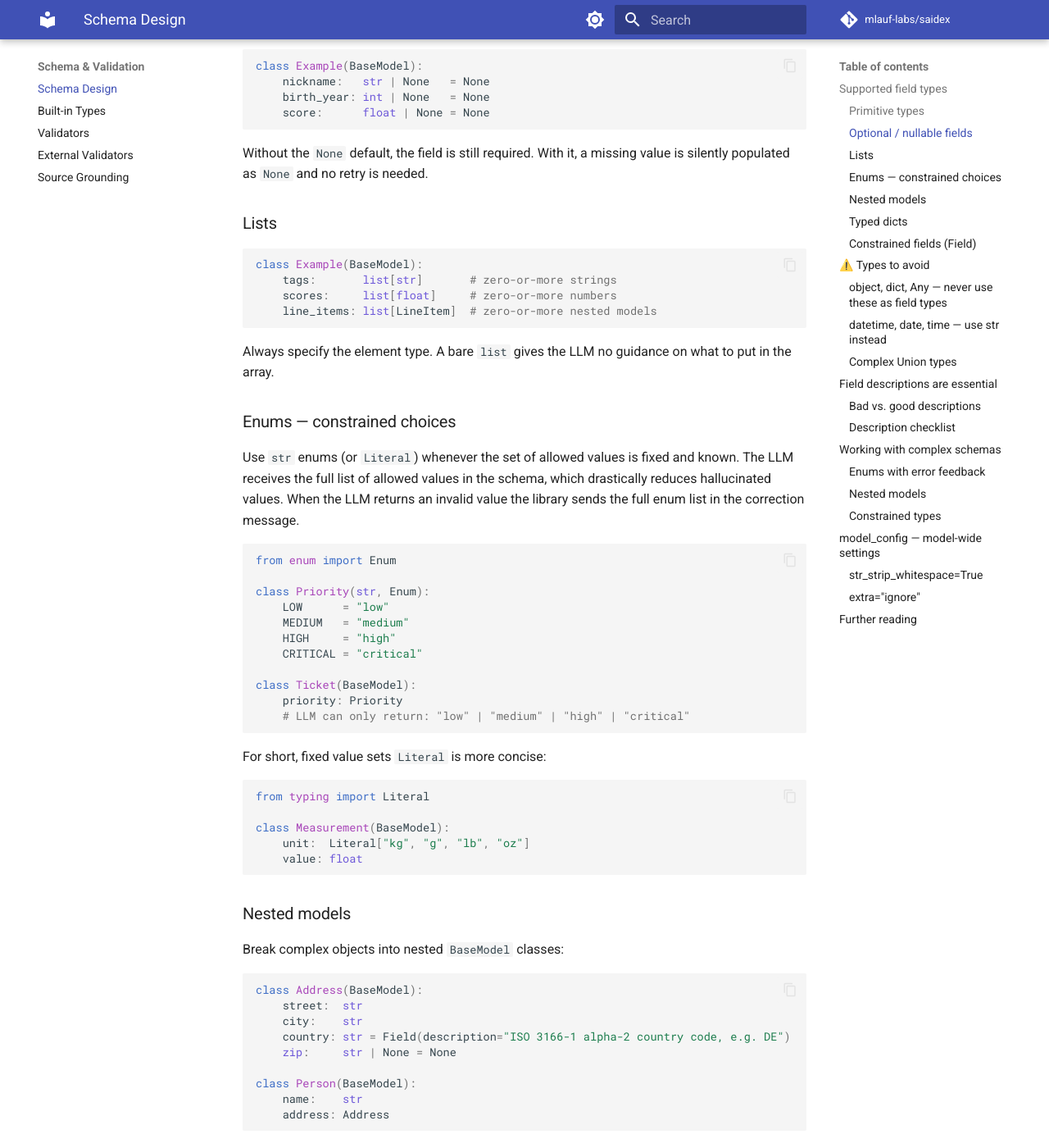
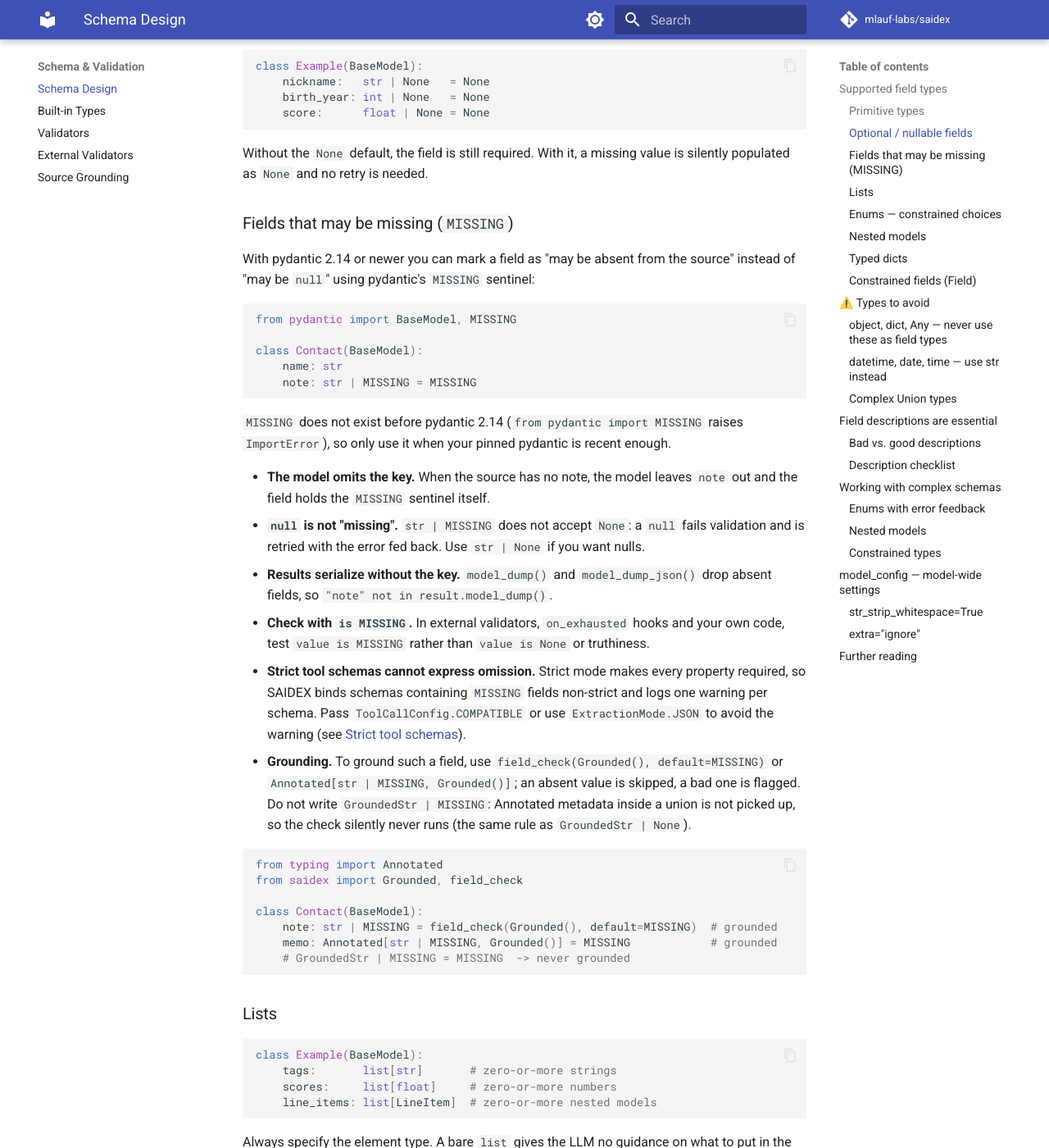
Before and after one commit to mlauf-labs/SAIDEX, an MkDocs documentation site: the page built from docs/schema-design.md, in a window 1280 px wide and 1400 px high, scrolled down 748 px. Shown: the whole window at 82% size. Built offline with MkDocs 1.6.1 and Material for MkDocs 9.7.7, drawn with Linux system fonts in a browser that asks for light colours; a script that is not in the unit is left out; comment, search, counter and statistics services are not loaded; the version menu is left out.

Commit message:
docs(schema-design): document optional fields with pydantic's MISSING sentinel

````diff
--- a/context7.json
+++ b/context7.json
@@ -22,7 +22,8 @@
     "When an extraction fails, stats.last_candidate holds the most recent schema-valid instance rejected by grounding or the external validator (a list for extract_data_list), and stats.last_rejection the retry-level FieldIssues that rejected it; both are empty on a clean success (a run salvaged by on_exhausted keeps them) and the candidate may contain PII",
     "To keep a partial result when retries run out, pass on_exhausted=fn to any extract_data*/agent function; fn(last_candidate, last_rejection) returns the instance to keep (a list for extract_data_list) or None — the run then succeeds with stats.salvaged=True; the hook gets a copy and its result is re-validated against the schema only (a list hook must return item schema instances); use saidex.issue_item_index(issue, list_field) to map issue paths like 'items -> 3 -> quote' to item indexes",
     "When stats.failure_reason is 'llm_error', stats.llm_error_kind (saidex.ModelErrorKind: rate_limit, timeout, connection, server_error, authentication, permission_denied, invalid_request, not_found, context_overflow, other) says why, provider-independently; saidex.classify_model_error(exc) does the same mapping for your own handling",
-    "Pass reasoning_escalation=['low', 'medium', 'high'] (or True for the model profile's levels) to any extract_data*/agent function to bind reasoning_effort per attempt, escalating on each retry; the fallback model only escalates with fallback_reasoning_escalation; stats.reasoning_effort and ValidatorContext.reasoning_effort show the level; needs an integration that accepts reasoning_effort (ChatOpenAI, recent ChatAnthropic; not ChatOllama) or the run fails with llm_error_kind invalid_request"
+    "Pass reasoning_escalation=['low', 'medium', 'high'] (or True for the model profile's levels) to any extract_data*/agent function to bind reasoning_effort per attempt, escalating on each retry; the fallback model only escalates with fallback_reasoning_escalation; stats.reasoning_effort and ValidatorContext.reasoning_effort show the level; needs an integration that accepts reasoning_effort (ChatOpenAI, recent ChatAnthropic; not ChatOllama) or the run fails with llm_error_kind invalid_request",
+    "Use field: X | MISSING = MISSING (pydantic >= 2.14) for values that may be absent from the source; the model omits the key (null is rejected) and results drop it on dump; put Grounded() via field_check(...) or Annotated[X | MISSING, Grounded()], not GroundedStr | MISSING"
   ],
   "previousVersions": [
     {
--- a/docs/schema-design.md
+++ b/docs/schema-design.md
@@ -37,6 +37,49 @@ class Example(BaseModel):
 
 Without the `None` default, the field is still required.  With it, a missing
 value is silently populated as `None` and no retry is needed.
+
+### Fields that may be missing (`MISSING`)
+
+With pydantic 2.14 or newer you can mark a field as "may be absent from the source"
+instead of "may be `null`" using pydantic's `MISSING` sentinel:
+
+```python
+from pydantic import BaseModel, MISSING
+
+class Contact(BaseModel):
+    name: str
+    note: str | MISSING = MISSING
+```
+
+`MISSING` does not exist before pydantic 2.14 (`from pydantic import MISSING` raises
+`ImportError`), so only use it when your pinned pydantic is recent enough.
+
+- **The model omits the key.** When the source has no note, the model leaves `note` out
+  and the field holds the `MISSING` sentinel itself.
+- **`null` is not "missing".** `str | MISSING` does not accept `None`: a `null` fails
+  validation and is retried with the error fed back. Use `str | None` if you want nulls.
+- **Results serialize without the key.** `model_dump()` and `model_dump_json()` drop
+  absent fields, so `"note" not in result.model_dump()`.
+- **Check with `is MISSING`.** In external validators, `on_exhausted` hooks and your own
+  code, test `value is MISSING` rather than `value is None` or truthiness.
+- **Strict tool schemas cannot express omission.** Strict mode makes every property
+  required, so SAIDEX binds schemas containing `MISSING` fields non-strict and logs one
+  warning per schema. Pass `ToolCallConfig.COMPATIBLE` or use `ExtractionMode.JSON` to
+  avoid the warning (see [Strict tool schemas](extraction-modes.md#strict-tool-schemas)).
+- **Grounding.** To ground such a field, use `field_check(Grounded(), default=MISSING)`
+  or `Annotated[str | MISSING, Grounded()]`; an absent value is skipped, a bad one is
+  flagged. Do not write `GroundedStr | MISSING`: Annotated metadata inside a union is not
+  picked up, so the check silently never runs (the same rule as `GroundedStr | None`).
+
+```python
+from typing import Annotated
+from saidex import Grounded, field_check
+
+class Contact(BaseModel):
+    note: str | MISSING = field_check(Grounded(), default=MISSING)  # grounded
+    memo: Annotated[str | MISSING, Grounded()] = MISSING            # grounded
+    # GroundedStr | MISSING = MISSING  -> never grounded
+```
 
 ### Lists
 
````
Also changed, not shown: docs/source-grounding.md (+7 -0 lines).
